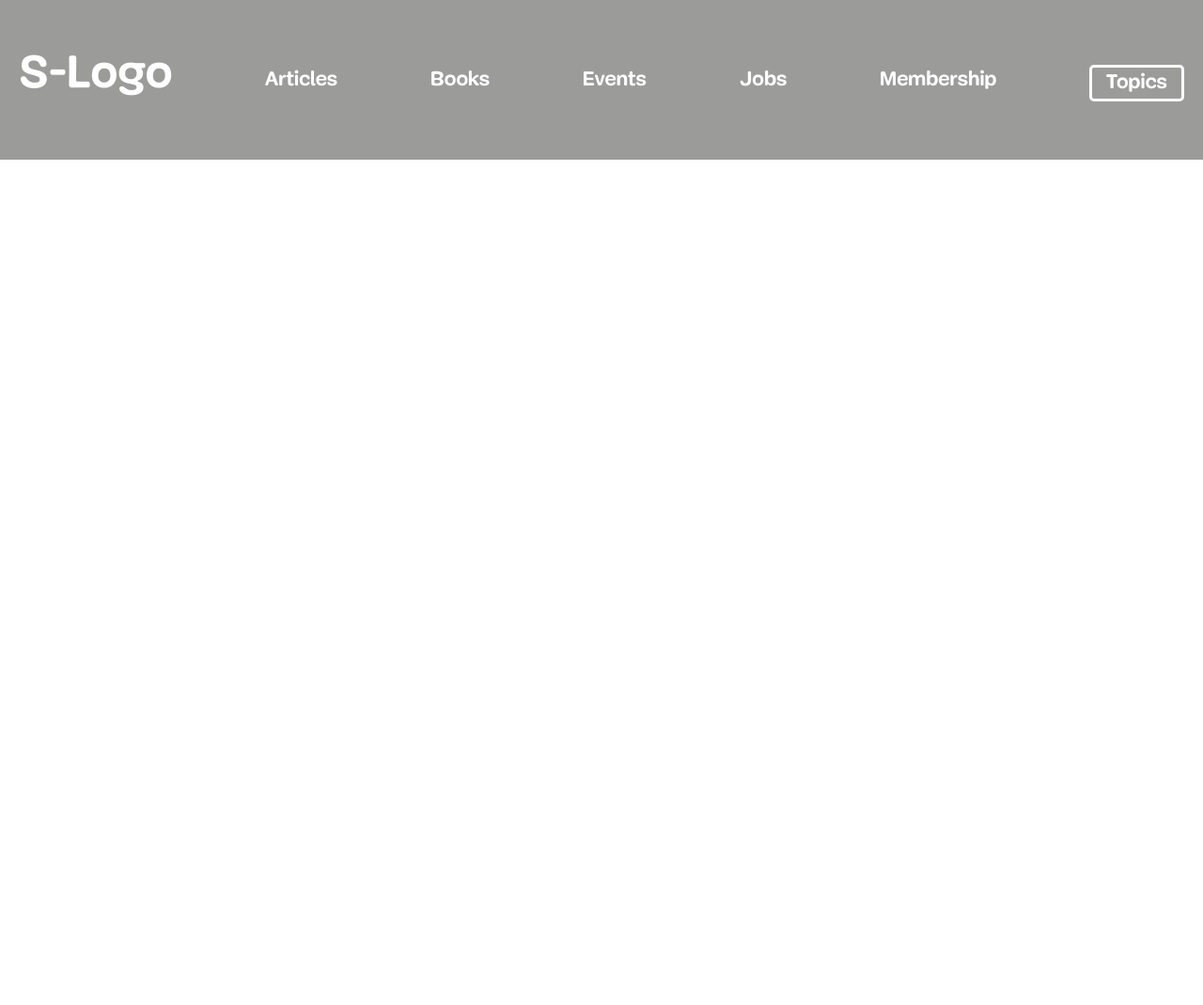
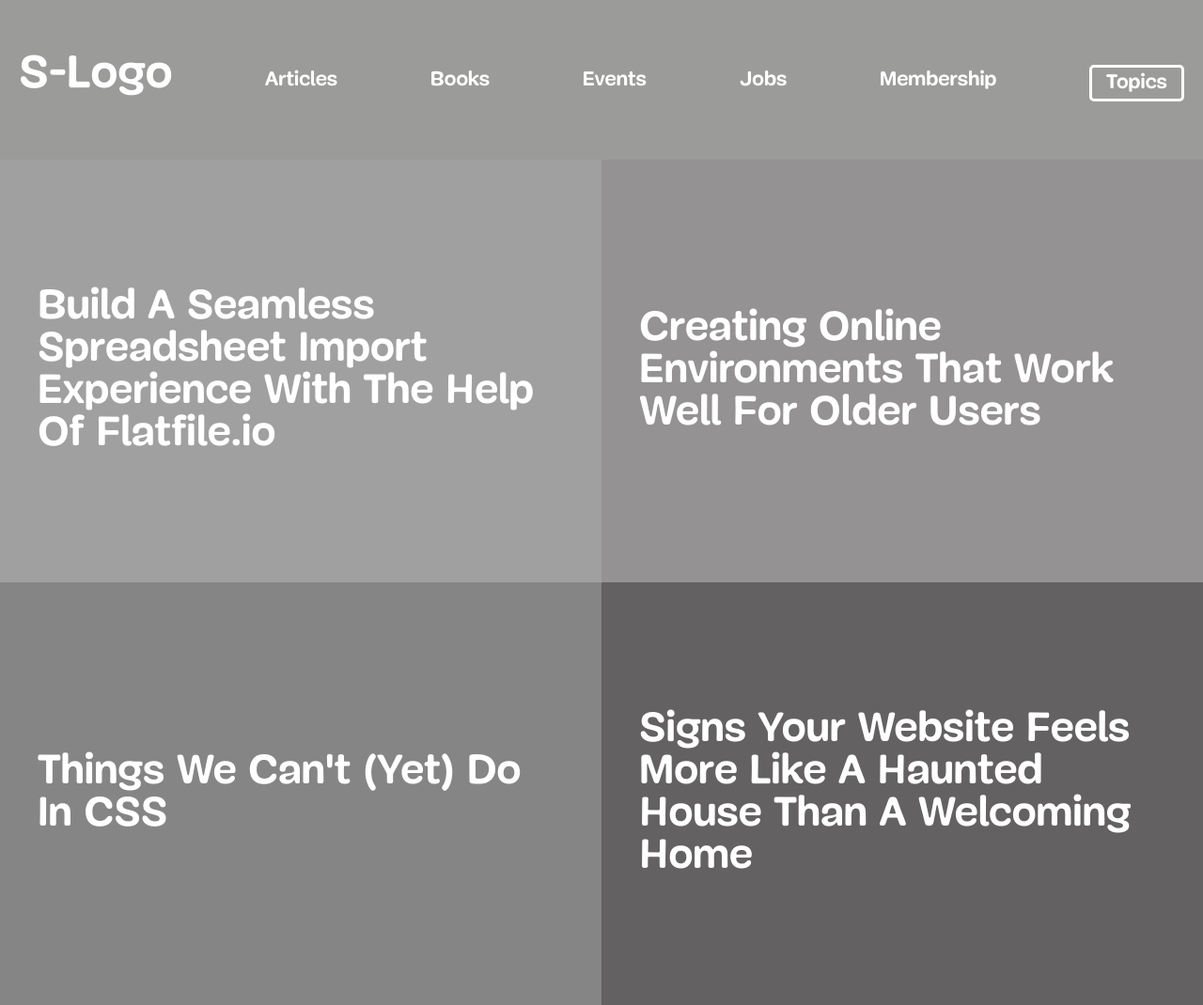
Before and after one commit to fegzycole/Smashing-magazine-clone, a website: page index.html in a window 1280 px wide. Shown: the whole page at 94% size. Before the commit the page ends 800 px from the top, so only its background shows below. Drawn offline with Linux system fonts and the light colour scheme.

Commit message:
add and style latest article section

```diff
--- a/css/style.css
+++ b/css/style.css
@@ -47,3 +47,37 @@ header nav ul > li:last-child {
   border: 3px solid white;
   border-radius: 5px;
 }
+
+.latest {
+  display: grid;
+  grid-template-columns: 50% 50%;
+  height: 450px;
+}
+
+.latest > article {
+  height: 100%;
+  width: 100%;
+  display: flex;
+  flex-direction: column;
+  justify-content: center;
+  padding: 0 40px;
+  font-family: Mija;
+  font-size: 30px;
+  color: white;
+}
+
+.article-1 {
+  background-color: rgb(161, 160, 160);
+}
+
+.article-2 {
+  background-color: rgb(148, 146, 146);
+}
+
+.article-3 {
+  background-color: rgb(134, 133, 133);
+}
+
+.article-4 {
+  background-color: rgb(99, 97, 97);
+}
--- a/index.html
+++ b/index.html
@@ -23,5 +23,20 @@
         </ul>
       </nav>
     </header>
+    <main>
+    <section class="latest">
+      <article class="article-1">
+        <h2>Build A Seamless Spreadsheet Import Experience With The Help Of Flatfile.io</h2>
+      </article>
+      <article class="article-2">
+        <h2>Creating Online Environments That Work Well For Older Users</h2>
+      </article>
+    </section>
+    <section class="latest">
+        <article class="article-3">
+          <h2>Things We Can't (Yet) Do In CSS</h2> </article>
+        <article class="article-4"><h2>Signs Your Website Feels More Like A Haunted House Than A Welcoming Home</h2> </article>
+    </section>
+    </main>
   </body>
 </html>
```
